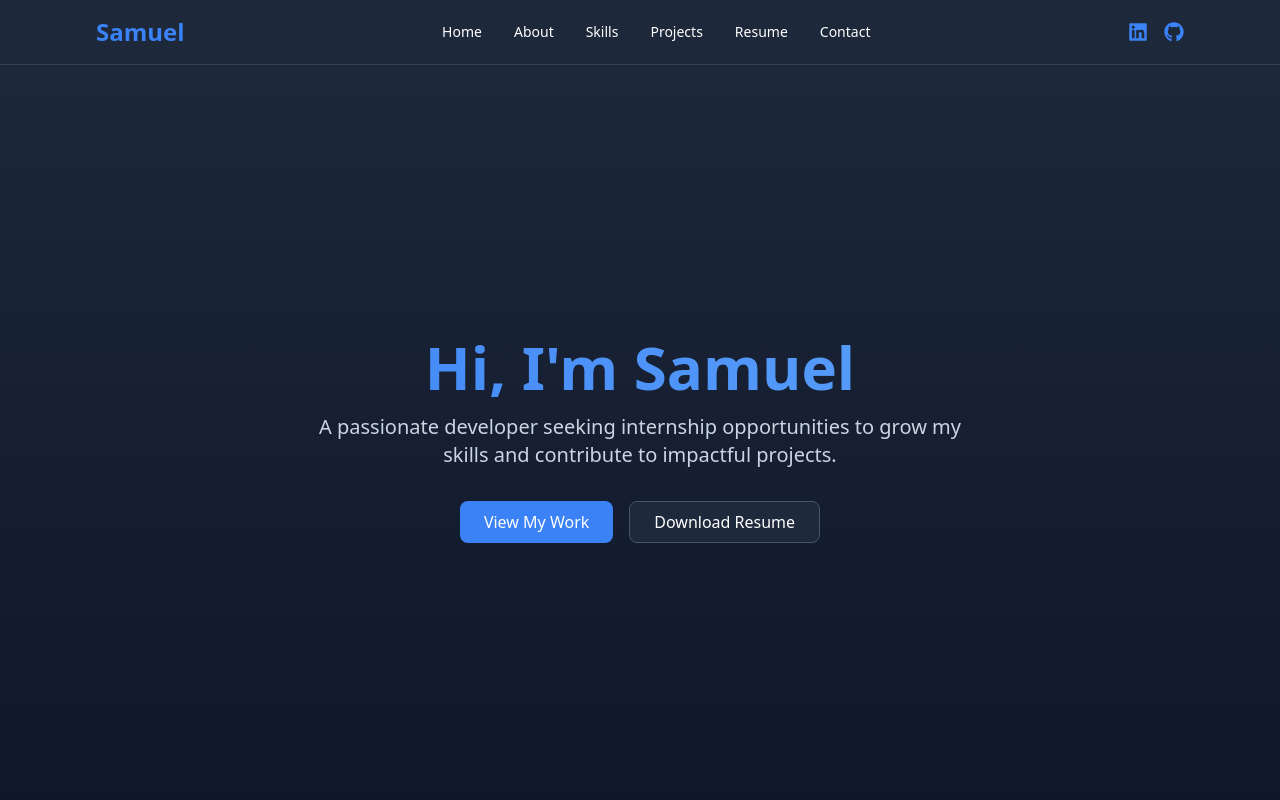
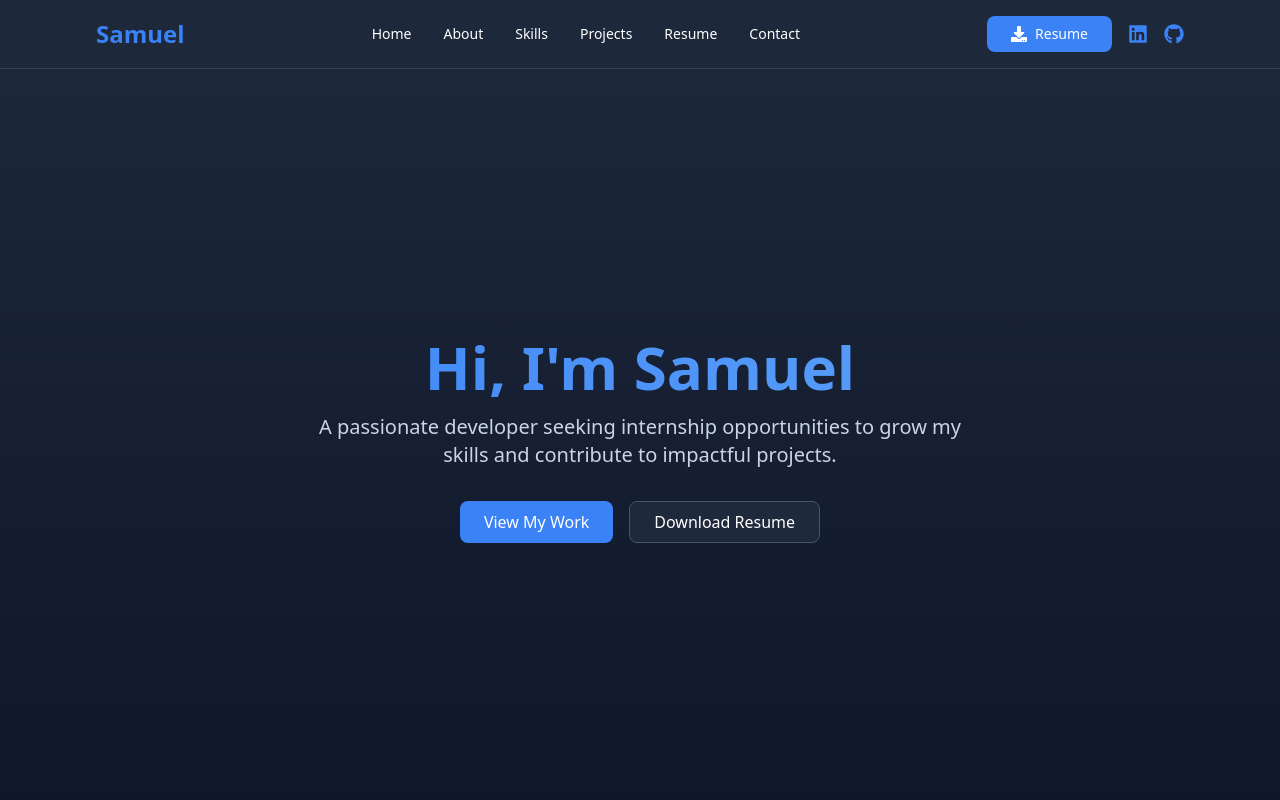
Before and after one commit to sampbaer-creator/Portfolio, a React (Vite) app: page / in a window 1280 px wide. Shown: the top 800 px of the page. Built offline with nearby package versions, Linux system fonts and the light colour scheme.

Commit message:
Add resume download button to header

```diff
--- a/src/components/Header.jsx
+++ b/src/components/Header.jsx
@@ -1,5 +1,5 @@
 import { useState } from 'react'
-import { FaBars, FaTimes, FaLinkedin, FaGithub } from 'react-icons/fa'
+import { FaBars, FaTimes, FaLinkedin, FaGithub, FaDownload } from 'react-icons/fa'
 
 export default function Header() {
   const [menuOpen, setMenuOpen] = useState(false)
@@ -33,7 +33,14 @@ export default function Header() {
         </nav>
 
         {/* Social Links - Desktop */}
-        <div className="hidden md:flex gap-4">
+        <div className="hidden md:flex gap-4 items-center">
+          <a
+            href="/resume.pdf"
+            download
+            className="btn btn-primary flex items-center gap-2 text-sm"
+          >
+            <FaDownload size={16} /> Resume
+          </a>
           <a href="https://linkedin.com/in/samuel-baer-090215287" target="_blank" rel="noopener noreferrer" className="text-accent hover:text-blue-400 transition-colors">
             <FaLinkedin size={20} />
           </a>
@@ -61,6 +68,13 @@ export default function Header() {
                 {link}
               </button>
             ))}
+            <a
+              href="/resume.pdf"
+              download
+              className="btn btn-primary flex items-center gap-2 text-sm w-fit"
+            >
+              <FaDownload size={16} /> Download Resume
+            </a>
           </div>
         </div>
       )}
```
